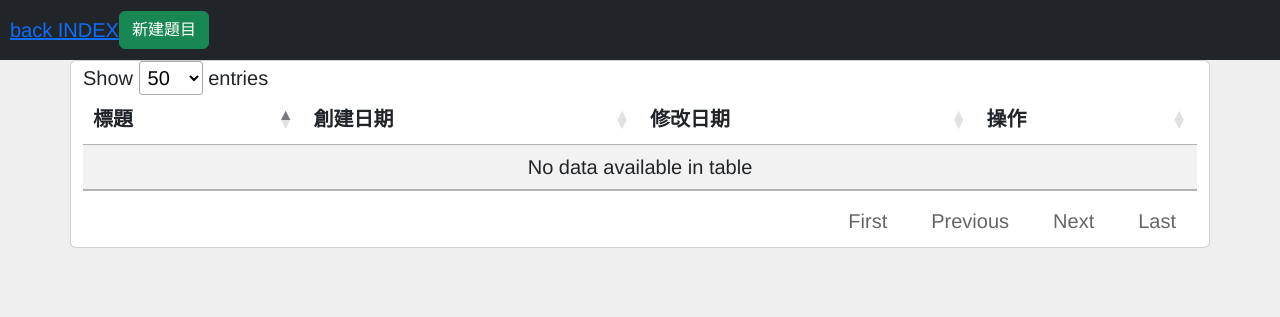
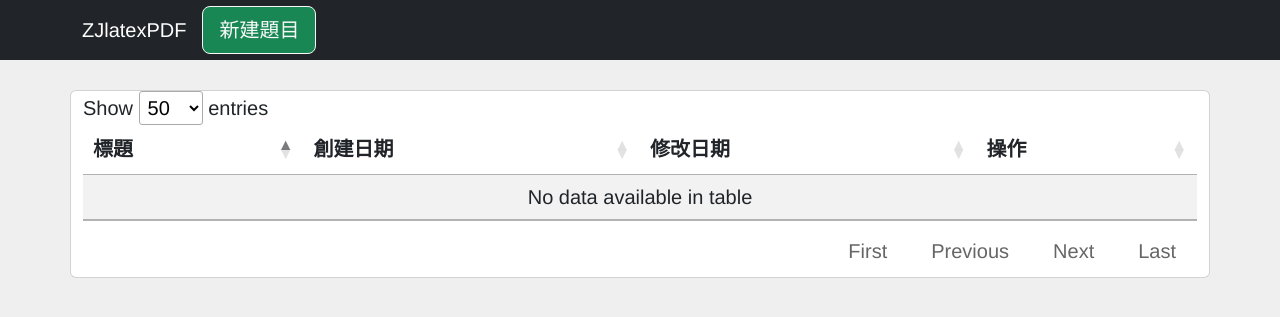
Before and after one commit to 10946009/latexPDF-django, a Django app: page / in a window 1280 px wide. Shown: the top 317 px of the page. Run offline with Django 5.2, Linux system fonts and the light colour scheme; data that the repository does not hold is empty; some libraries are stand-ins or nearby versions.

Commit message:
修改navbar排版

```diff
--- a/templates/base.html
+++ b/templates/base.html
@@ -17,13 +17,22 @@
 <script src="https://cdn.jsdelivr.net/gh/dixonandmoe/rellax@master/rellax.min.js"></script>
 </head>
 
-<body>
+<body style="padding-top:30px;">
   {% block toolbar %}
   <nav class="navbar navbar-expand-lg navbar-dark bg-dark">
-    <a href="{% url 'index' %}">back INDEX</a>
-
-      <a href="{% url 'create_problem' %}"><button class="btn btn-success">新建題目</button></a>
-
+    <div class="container">
+      <a class="navbar-brand" href="{% url 'index' %}">ZJlatexPDF</a>
+      <button class="navbar-toggler" type="button" data-bs-toggle="collapse" data-bs-target="#navbarNav" aria-controls="navbarNav" aria-expanded="false" aria-label="Toggle navigation">
+        <span class="navbar-toggler-icon"></span>
+      </button>
+      <div class="collapse navbar-collapse" id="navbarNav">
+        <ul class="navbar-nav ml-auto">
+          <li class="nav-item">
+            <a class="btn btn-success btn-lg border border-light text-light" href="{% url 'create_problem' %}">新建題目</a>
+          </li>
+        </ul>
+      </div>
+    </div>
   </nav>
   {% endblock %}
   <main>
```
